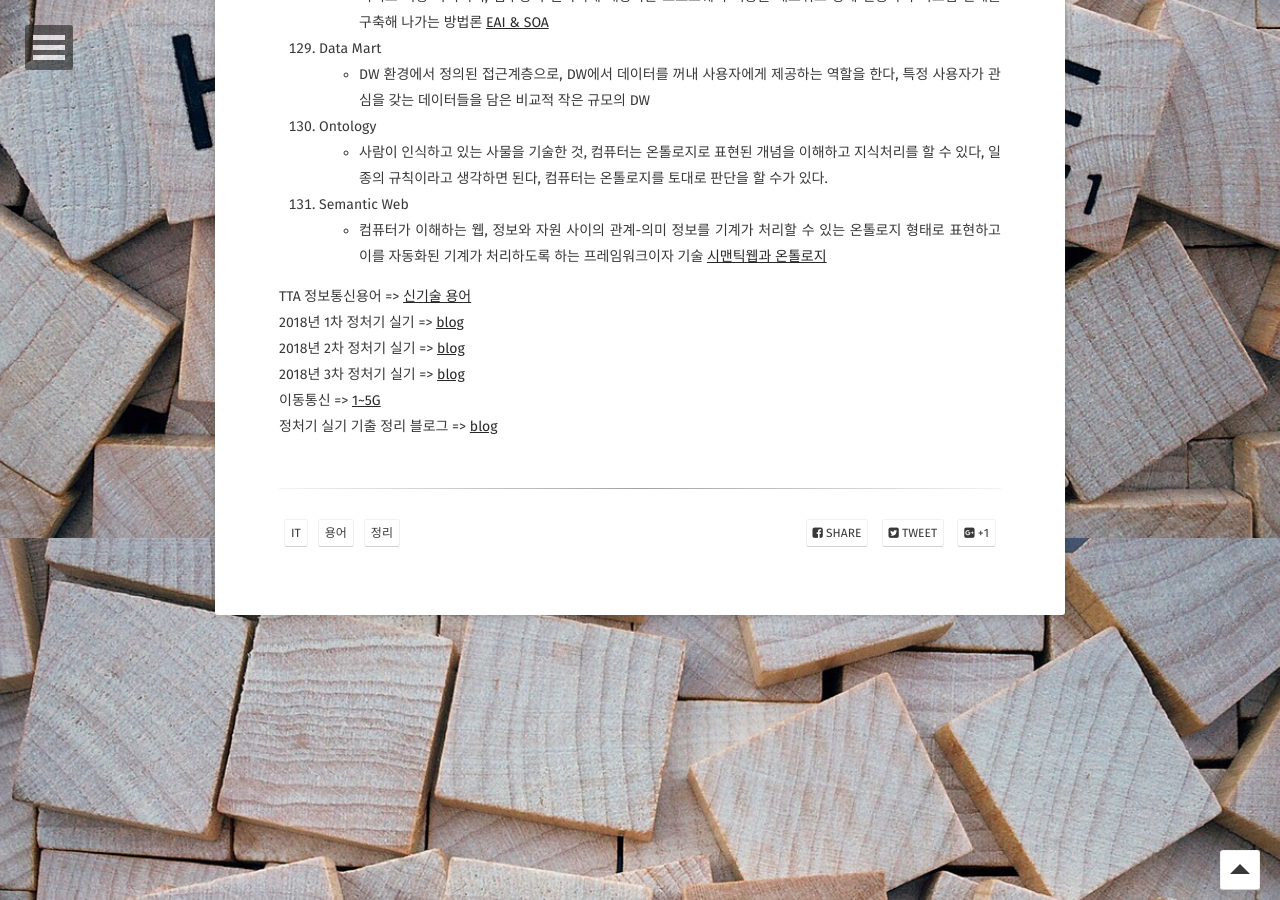
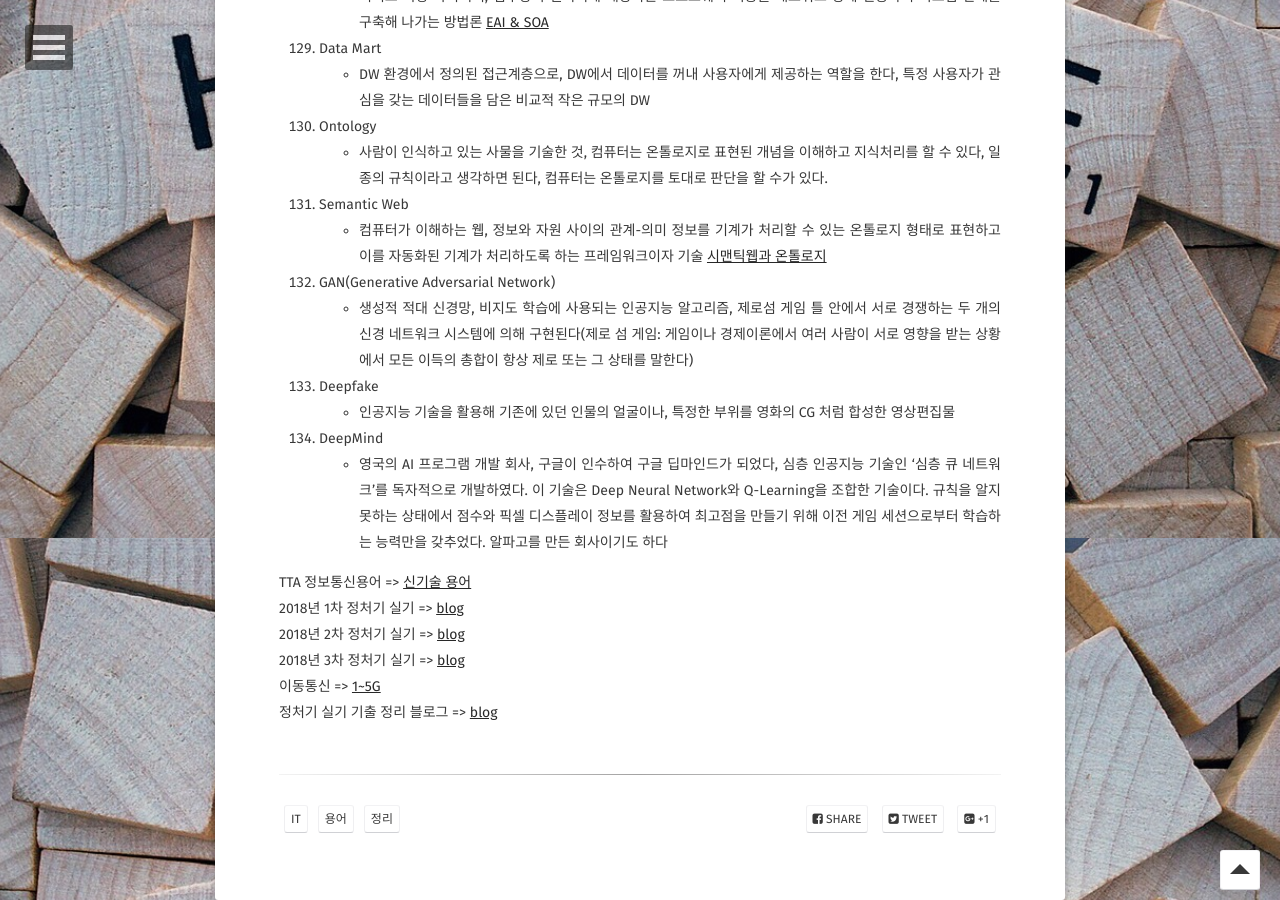
Before and after one commit to Jungjihyuk/JH_Life, a Jekyll site: the page built from _posts/2019-03-16-IT-Terms.md, in a window 1280 px wide and 900 px high, scrolled down 8462 px. Built offline with Jekyll 4.4.1, drawn with Linux system fonts in a browser that asks for light colours; some web fonts are replaced; comment, search, counter and statistics services are not loaded; some of the changed text lies outside the part shown.

Commit message:
it terms 추가

```diff
--- a/_posts/2019-03-16-IT-Terms.md
+++ b/_posts/2019-03-16-IT-Terms.md
@@ -275,6 +275,12 @@ tag:
 - 사람이 인식하고 있는 사물을 기술한 것, 컴퓨터는 온톨로지로 표현된 개념을 이해하고 지식처리를 할 수 있다, 일종의 규칙이라고 생각하면 된다, 컴퓨터는 온톨로지를 토대로 판단을 할 수가 있다.
 131. Semantic Web
 - 컴퓨터가 이해하는 웹, 정보와 자원 사이의 관계-의미 정보를 기계가 처리할 수 있는 온톨로지 형태로 표현하고 이를 자동화된 기계가 처리하도록 하는 프레임워크이자 기술 [시맨틱웹과 온톨로지](https://mnworld.co.kr/401)
+132. GAN(Generative Adversarial Network)
+- 생성적 적대 신경망, 비지도 학습에 사용되는 인공지능 알고리즘, 제로섬 게임 틀 안에서 서로 경쟁하는 두 개의 신경 네트워크 시스템에 의해 구현된다(제로 섬 게임: 게임이나 경제이론에서 여러 사람이 서로 영향을 받는 상황에서 모든 이득의 총합이 항상 제로 또는 그 상태를 말한다)
+133. Deepfake
+- 인공지능 기술을 활용해 기존에 있던 인물의 얼굴이나, 특정한 부위를 영화의 CG 처럼 합성한 영상편집물
+134. DeepMind
+- 영국의 AI 프로그램 개발 회사, 구글이 인수하여 구글 딥마인드가 되었다, 심층 인공지능 기술인 '심층 큐 네트워크'를 독자적으로 개발하였다. 이 기술은 Deep Neural Network와 Q-Learning을 조합한 기술이다. 규칙을 알지 못하는 상태에서 점수와 픽셀 디스플레이 정보를 활용하여 최고점을 만들기 위해 이전 게임 세션으로부터 학습하는 능력만을 갖추었다. 알파고를 만든 회사이기도 하다
 
 
 
```
